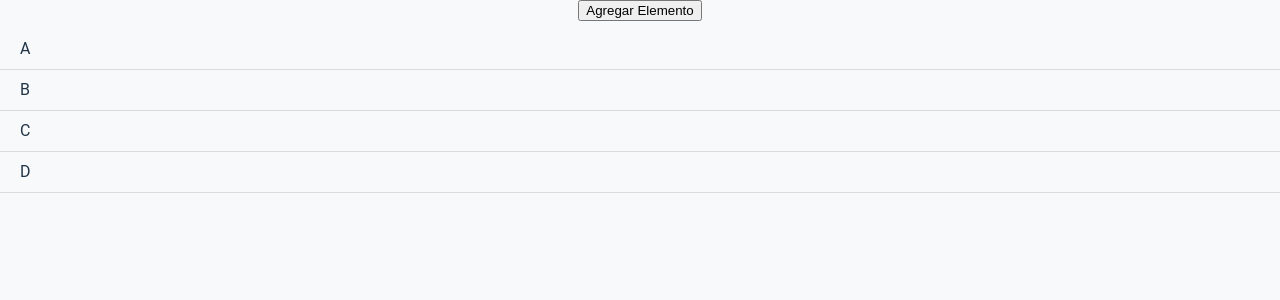
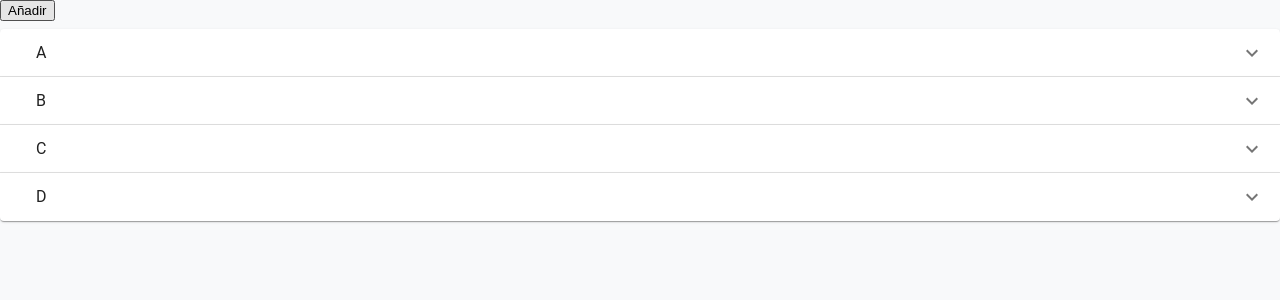
Before and after one commit to AP-Grupo-11/tpfinal, a React (Vite) app: page / in a window 1280 px wide. Shown: the top 300 px of the page. Built offline with nearby package versions, Linux system fonts and the light colour scheme.

Commit message:
Dialog y accordion

```diff
--- a/package.json
+++ b/package.json
@@ -4,7 +4,7 @@
   "version": "0.0.0",
   "type": "module",
   "scripts": {
-    "dev": "vite",
+    "dev": "vite --port 5174",
     "build": "vite build",
     "lint": "eslint . --ext js,jsx --report-unused-disable-directives --max-warnings 0",
     "preview": "vite preview"
--- a/src/App.jsx
+++ b/src/App.jsx
@@ -1,23 +1,36 @@
-import { useState } from 'react'
-
-import './App.css'
-import TaskList from './task/taskList'
+import React, { useState } from 'react';
 import { Box } from '@mui/material';
+import TaskList from './task/taskList';
+import DialogForm from './dialogForm';
 
 function App() {
+  const [taskList, setTaskList] = useState([
+    { title: "A", description: "Descripción A" },
+    { title: "B", description: "Descripción B" },
+    { title: "C", description: "Descripción C" },
+    { title: "D", description: "Descripción D" },
+    ]);
+  const [open, setOpen] = useState(false);
 
-  const [elementos, setElementos] = useState(["A", "B", "C", "D"]);
+  const handleClickOpen = () => {
+    setOpen(true);
+  };
 
-  const agregarElemento = () => {
-    setElementos(prevElementos => [...prevElementos, "Nuevo Elemento"]);
+  const handleClose = () => {
+    setOpen(false);
+  };
+
+  const handleAdd = (newTask) => {
+    setTaskList(prevTasks => [...prevTasks, newTask]);
   };
 
   return (
-    <Box textAlign="center" maxWidth={1600} mt={2}>
-      <button onClick={agregarElemento}>Agregar Elemento</button>
-      <TaskList lista={elementos}></TaskList>
+    <Box textAlign="left" maxWidth={1600} mt={2}>
+      <button textAlign='center' onClick={handleClickOpen}>Añadir</button>
+      <DialogForm open={open} onClose={handleClose} onAdd={handleAdd} />
+      <TaskList lista={taskList}></TaskList>
     </Box>
-  )
+  );
 }
 
-export default App
+export default App;
--- /dev/null
+++ b/src/dialogForm/index.jsx
@@ -0,0 +1,67 @@
+import React, { useState } from 'react';
+import { Dialog, DialogActions, DialogContent, DialogTitle, TextField, Button } from '@mui/material';
+
+const DialogForm = (props) => {
+  const [formTitle, setFormTitle] = useState('');
+  const [formDescription, setFormDescription] = useState('');
+
+  const handleAdd = () => {
+    props.onAdd({title:formTitle, description:formDescription});
+    handleClose();
+  };
+
+  const handleClose = () => {
+    setFormTitle('');
+    setFormDescription('');
+    props.onClose();
+  };
+
+  const onChangeTitle = (e) => {
+    setFormTitle(e.target.value);
+  };
+
+  const onChangeDescription = (e) => {
+    setFormDescription(e.target.value);
+  };
+
+  return (
+    <Dialog open={props.open} onClose={handleClose}>
+      <DialogTitle>Nueva tarea</DialogTitle>
+      <DialogContent>
+        <TextField
+          sx={{
+            marginBottom: '20px',
+          }}
+          autoFocus
+          margin="dense"
+          id="form-title"
+          label="Título"
+          type="text"
+          value={formTitle}
+          onChange={onChangeTitle}
+          fullWidth
+        />
+        <TextField
+          sx={{
+            marginBottom: '20px',
+          }}
+          autoFocus
+          id="form-description"
+          label="Descripción"
+          type="text"
+          value={formDescription}
+          onChange={onChangeDescription}
+          fullWidth
+          multiline
+          maxRows={4}
+        />
+      </DialogContent>
+      <DialogActions>
+        <Button onClick={handleClose}>Cancelar</Button>
+        <Button onClick={handleAdd}>Aceptar</Button>
+      </DialogActions>
+    </Dialog>
+  );
+};
+
+export default DialogForm;
--- a/src/task/taskItem/index.jsx
+++ b/src/task/taskItem/index.jsx
@@ -2,14 +2,19 @@ import { useState } from 'react'
 import ListItem from '@mui/material/ListItem';
 import ListItemButton from '@mui/material/ListItemButton';
 import ListItemText from '@mui/material/ListItemText';
-import { Divider, IconButton } from '@mui/material';
+import { IconButton } from '@mui/material';
 import EditIcon from '@mui/icons-material/Edit';
 import DeleteIcon from '@mui/icons-material/Delete';
-
+import Accordion from '@mui/material/Accordion';
+import AccordionSummary from '@mui/material/AccordionSummary';
+import AccordionDetails from '@mui/material/AccordionDetails';
+import ExpandMoreIcon from '@mui/icons-material/ExpandMore';
+import { alignProperty } from '@mui/material/styles/cssUtils';
+import './styles.css';
 
 export default function TaskItem(props) {
 
-  const { texto } = props;
+  const { task } = props;
 
   const [showButtons, setShowButtons] = useState(false);
 
@@ -23,13 +28,21 @@ export default function TaskItem(props) {
 
   return (
     <>
+      <Accordion
+        TransitionProps={{ unmountOnExit: true }}
+        style={{ margin: '0px' }}
+        className='myAccordion'
+      >
+        <AccordionSummary
+        expandIcon={<ExpandMoreIcon />}
+        >
           <ListItem
             sx={{
               transition: 'background-color 0.3s ease',
               '&:hover': {
                 backgroundColor: 'rgba(0, 0, 0, 0.1)',
               },
-          padding: '0',
+              padding: '0px',
             }}
             onClick={handleItemPress}
             onMouseEnter={() => setShowButtons(true)}
@@ -46,7 +59,7 @@ export default function TaskItem(props) {
                 paddingY: '0',
                 minHeight: '40px',
               }}>
-          <ListItemText primary={texto} />
+              <ListItemText primary={props.title} />
             </ListItemButton>
             <div style={{ minWidth: '60px', marginRight: '20px' }}>
               {showButtons && (
@@ -61,7 +74,7 @@ export default function TaskItem(props) {
                   <IconButton
                     edge="end"
                     aria-label="delete"
-                onClick={() => onClick={handleDeleteClick}}
+                    onClick={() => onClick = { handleDeleteClick }}
                   >
                     <DeleteIcon />
                   </IconButton>
@@ -69,7 +82,100 @@ export default function TaskItem(props) {
               )}
             </div>
           </ListItem>
-      <Divider />
+        </AccordionSummary>
+        <AccordionDetails>
+          {props.description}
+        </AccordionDetails>
+      </Accordion>
     </>
   );
 }
+
+{/*
+import React, { useState } from 'react';
+import ListItem from '@mui/material/ListItem';
+import ListItemButton from '@mui/material/ListItemButton';
+import ListItemText from '@mui/material/ListItemText';
+import { IconButton } from '@mui/material';
+import EditIcon from '@mui/icons-material/Edit';
+import DeleteIcon from '@mui/icons-material/Delete';
+import Accordion from '@mui/material/Accordion';
+import AccordionSummary from '@mui/material/AccordionSummary';
+import AccordionDetails from '@mui/material/AccordionDetails';
+import ExpandMoreIcon from '@mui/icons-material/ExpandMore';
+
+export default function TaskItem(props) {
+  const { task } = props;
+  const [showButtons, setShowButtons] = useState(false);
+
+  const handleItemPress = () => {
+    setShowButtons(!showButtons);
+  };
+
+  const handleDeleteClick = () => {
+  };
+
+  return (
+    <ListItem
+      sx={{
+        transition: 'background-color 0.3s ease',
+        '&:hover': {
+          backgroundColor: 'rgba(0, 0, 0, 0.1)',
+        },
+        padding: '0',
+      }}
+      onClick={handleItemPress}
+      onMouseEnter={() => setShowButtons(true)}
+      onMouseLeave={() => setShowButtons(false)}
+    >
+      <Accordion
+        TransitionProps={{ unmountOnExit: true }}
+        style={{ width: '100%' }}
+      >
+        <AccordionSummary
+          expandIcon={<ExpandMoreIcon disableGutters />}
+        >
+          <ListItemButton
+            disableRipple
+            TouchRippleProps={{ center: false }}
+            sx={{
+              '&:hover': {
+                backgroundColor: 'transparent',
+              },
+              paddingX: '20px',
+              paddingY: '0',
+              minHeight: '40px',
+              width: '100%',
+            }}
+          >
+            <ListItemText primary={props.title} />
+            <div style={{ minWidth: '60px', marginRight: '20px' }}>
+              {showButtons && (
+                <div style={{ display: 'flex', alignItems: 'center' }}>
+                  <IconButton
+                    edge="end"
+                    aria-label="edit"
+                    onClick={() => handleButtonClick('Editar')}
+                  >
+                    <EditIcon />
+                  </IconButton>
+                  <IconButton
+                    edge="end"
+                    aria-label="delete"
+                    onClick={handleDeleteClick}
+                  >
+                    <DeleteIcon />
+                  </IconButton>
+                </div>
+              )}
+            </div>
+          </ListItemButton>
+        </AccordionSummary>
+        <AccordionDetails>
+          {props.description}
+        </AccordionDetails>
+      </Accordion>
+    </ListItem>
+  );
+}
+*/}
--- /dev/null
+++ b/src/task/taskItem/styles.css
@@ -0,0 +1,3 @@
+.myAccordion > * > * {
+    margin: 0 !important;
+}
--- a/src/task/taskList/index.jsx
+++ b/src/task/taskList/index.jsx
@@ -8,8 +8,8 @@ export default function TaskList(props) {
 
   return (
     <List sx={{ width: '100%' }}>
-      {lista.map((elemento, index) => (
-        <TaskItem key={index} texto={elemento} />
+      {props.lista.map((task, index) => (
+        <TaskItem key={index} title={task.title} description={task.description} />
       ))}
     </List>
   );
```
Lines whose indentation alone changed are shown as unchanged.
